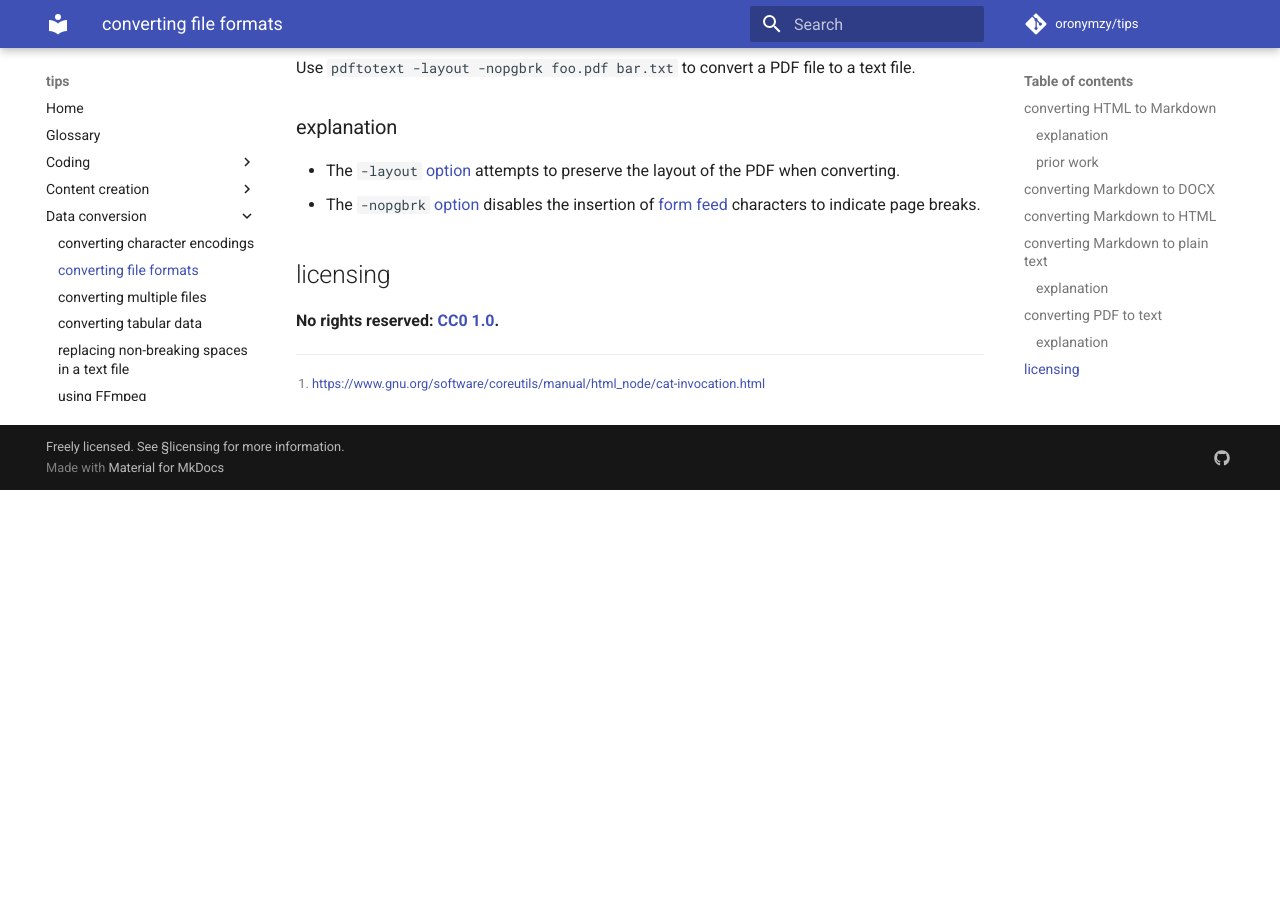
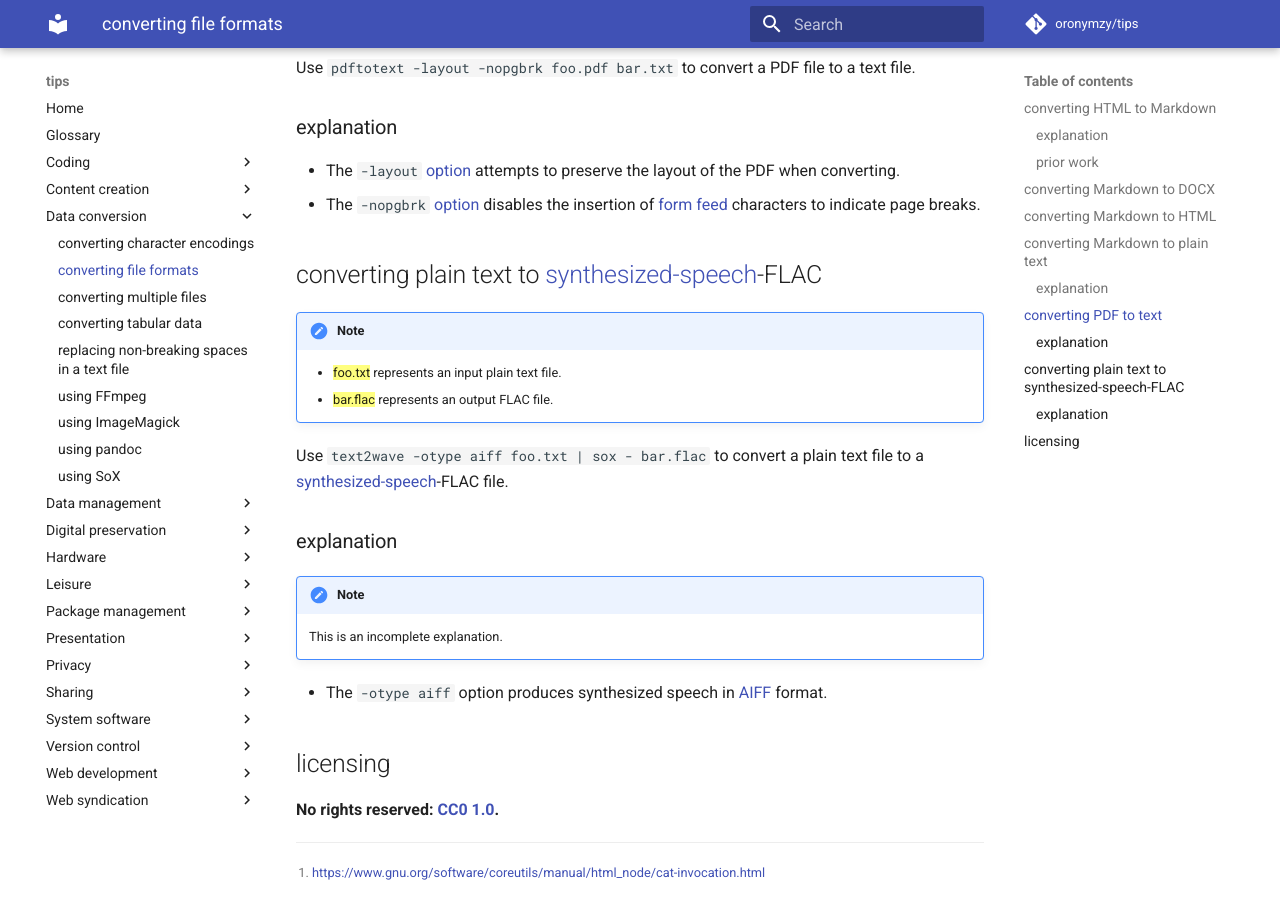
Before and after one commit to oronymzy/tips, an MkDocs documentation site: the page built from docs/cnvffmt.md, in a window 1280 px wide and 900 px high, scrolled down 3250 px. Built offline with MkDocs 1.6.1 and Material for MkDocs 9.7.7, drawn with Linux system fonts in a browser that asks for light colours; comment, search, counter and statistics services are not loaded; before the commit the page ends 3740 px from its top, so only the background shows below that.

Commit message:
Add method of converting plain text to synthesized-speech-FLAC

```diff
--- a/docs/cnvffmt.md
+++ b/docs/cnvffmt.md
@@ -97,5 +97,24 @@ Use `pdftotext -layout -nopgbrk foo.pdf bar.txt` to convert a PDF file to a text
 - The `-layout` [option](https://www.mankier.com/1/pdftotext) attempts to preserve the layout of the PDF when converting.
 - The `-nopgbrk` [option](https://www.mankier.com/1/pdftotext) disables the insertion of [form feed](https://en.wikipedia.org/wiki/Page_break#Form_feed) characters to indicate page breaks.
 
+## converting plain text to [synthesized-speech]-FLAC {: #plaintexttossFLAC }
+
+!!! note
+
+    - {==foo.txt==} represents an input plain text file.
+    - {==bar.flac==} represents an output FLAC file.
+
+Use `text2wave -otype aiff foo.txt | sox - bar.flac` to convert a plain text file to a [synthesized-speech]-FLAC file.
+
+### explanation
+
+!!! note
+
+    This is an incomplete explanation.
+
+- The `-otype aiff` option produces synthesized speech in [AIFF](https://en.wikipedia.org/wiki/Audio_Interchange_File_Format) format.
+
+[synthesized-speech]: https://en.wikipedia.org/wiki/Speech_synthesis
+
 ## licensing
 **No rights reserved: [CC0 1.0](https://creativecommons.org/publicdomain/zero/1.0/).**
```
